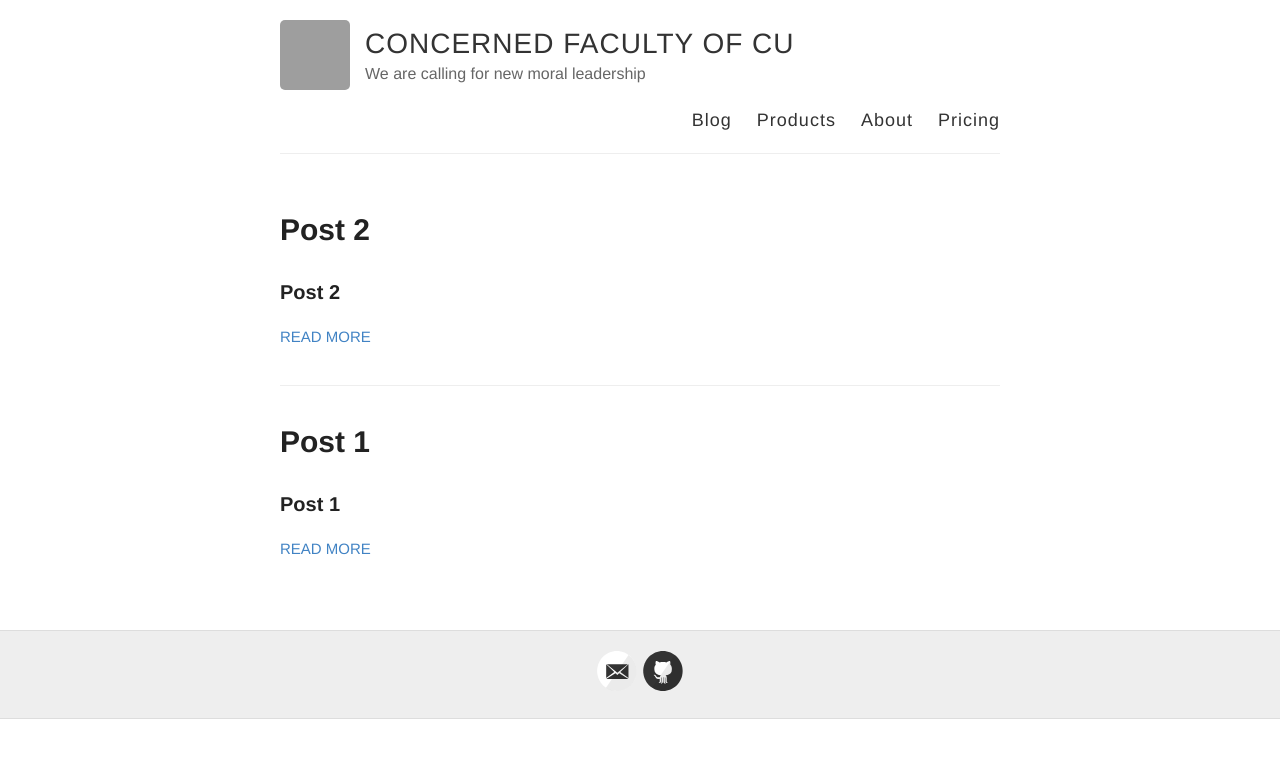
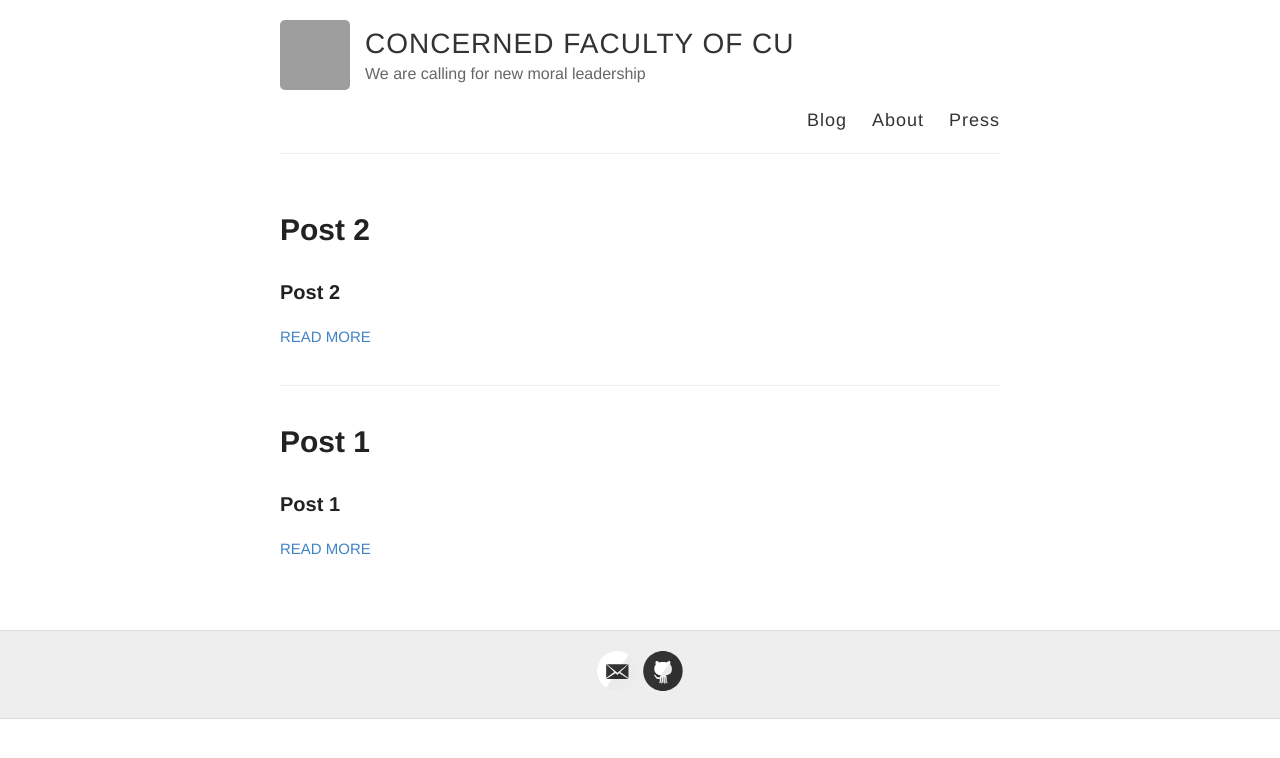
Before and after one commit to concernedFacultyOfCU/concernedfacultyofcu1, a Jekyll site: the page built from index.html, in a window 1280 px wide. Shown: the top 758 px of the page. Built offline with Jekyll 4.4.1, drawn with Linux system fonts in a browser that asks for light colours; grey boxes are pictures that could not be loaded.

Commit message:
Update default.html

```diff
--- a/_layouts/default.html
+++ b/_layouts/default.html
@@ -28,9 +28,8 @@
 
           <nav>
             <a href="{{ site.baseurl }}/">Blog</a>
-            <a href="{{ site.baseurl }}/products">Products</a>
             <a href="{{ site.baseurl }}/about">About</a>
-            <a href="{{ site.baseurl }}/pricing">Pricing</a>
+            <a href="{{ site.baseurl }}/press">Press</a>
           </nav>
         </header>
       </div>
```
